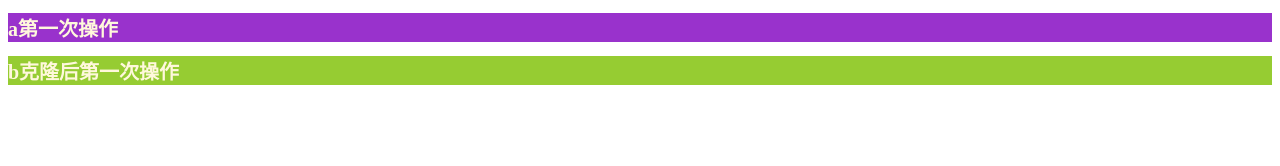
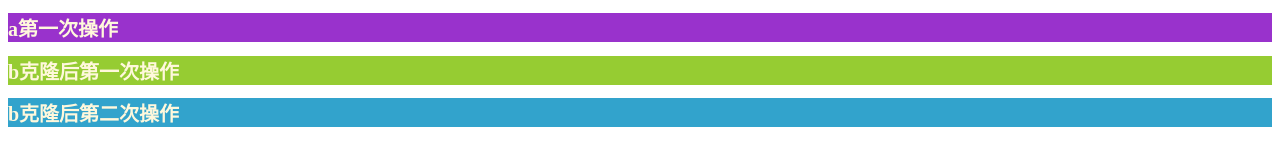
Before and after one commit to lik0319/test01, a plain HTML site: page index.html in a window 1280 px wide. Drawn offline with Linux system fonts and the light colour scheme.

Commit message:
b第二次操作

```diff
--- a/index.html
+++ b/index.html
@@ -12,6 +12,7 @@
 <body>
     <h1 class="a1">a第一次操作</h1>
     <h1 class="b1">b克隆后第一次操作</h1>
+    <h1 class="b2">b克隆后第二次操作</h1>
 </body>
 
 </html>
--- a/less/index.less
+++ b/less/index.less
@@ -10,3 +10,9 @@
     color: cornsilk;
     background-color: rgb(150, 204, 50);
 }
+
+.b2 {
+    font-size: 20px;
+    color: cornsilk;
+    background-color: rgb(50, 163, 204);
+}
```
Also changed, not shown: less/index.css.
